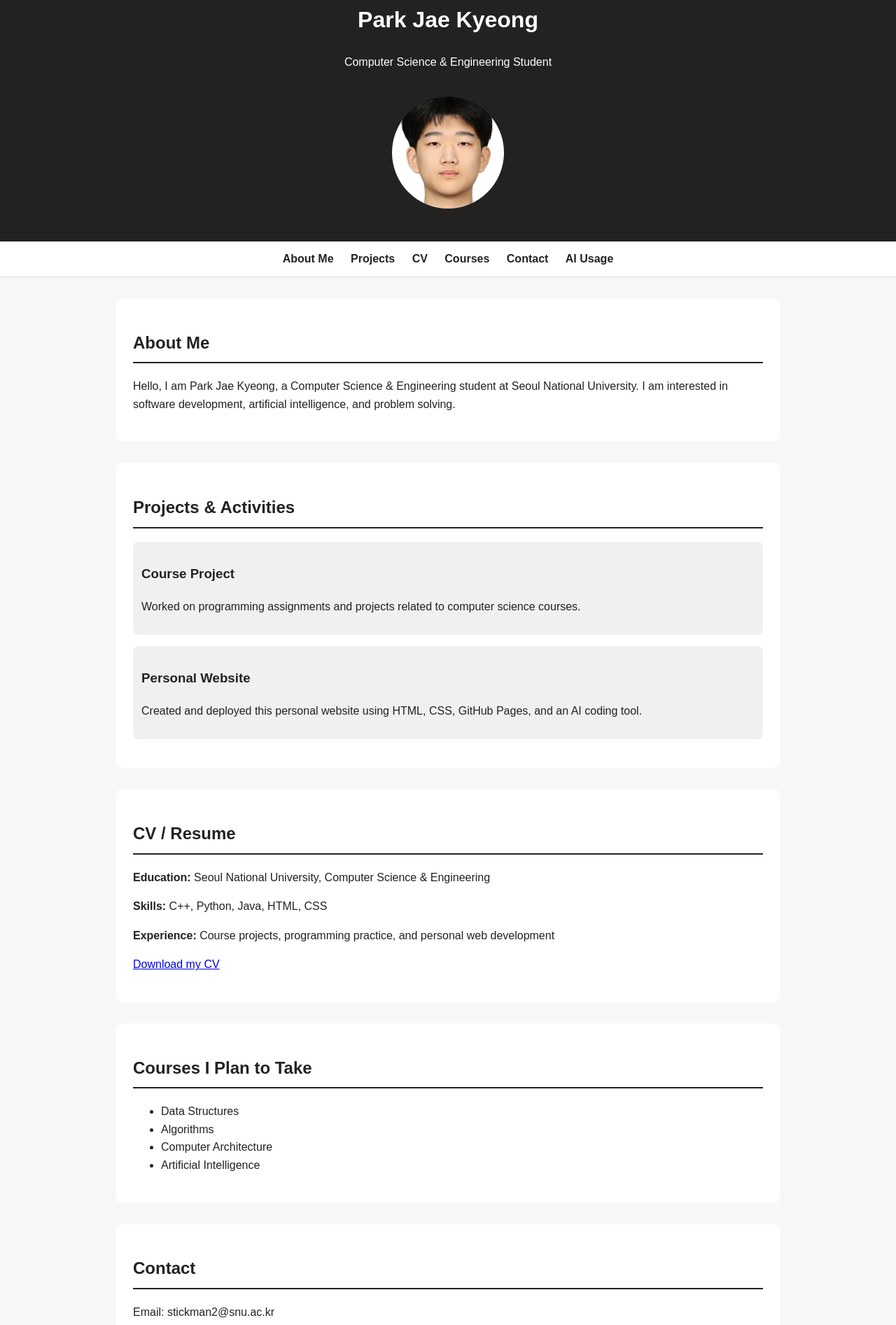
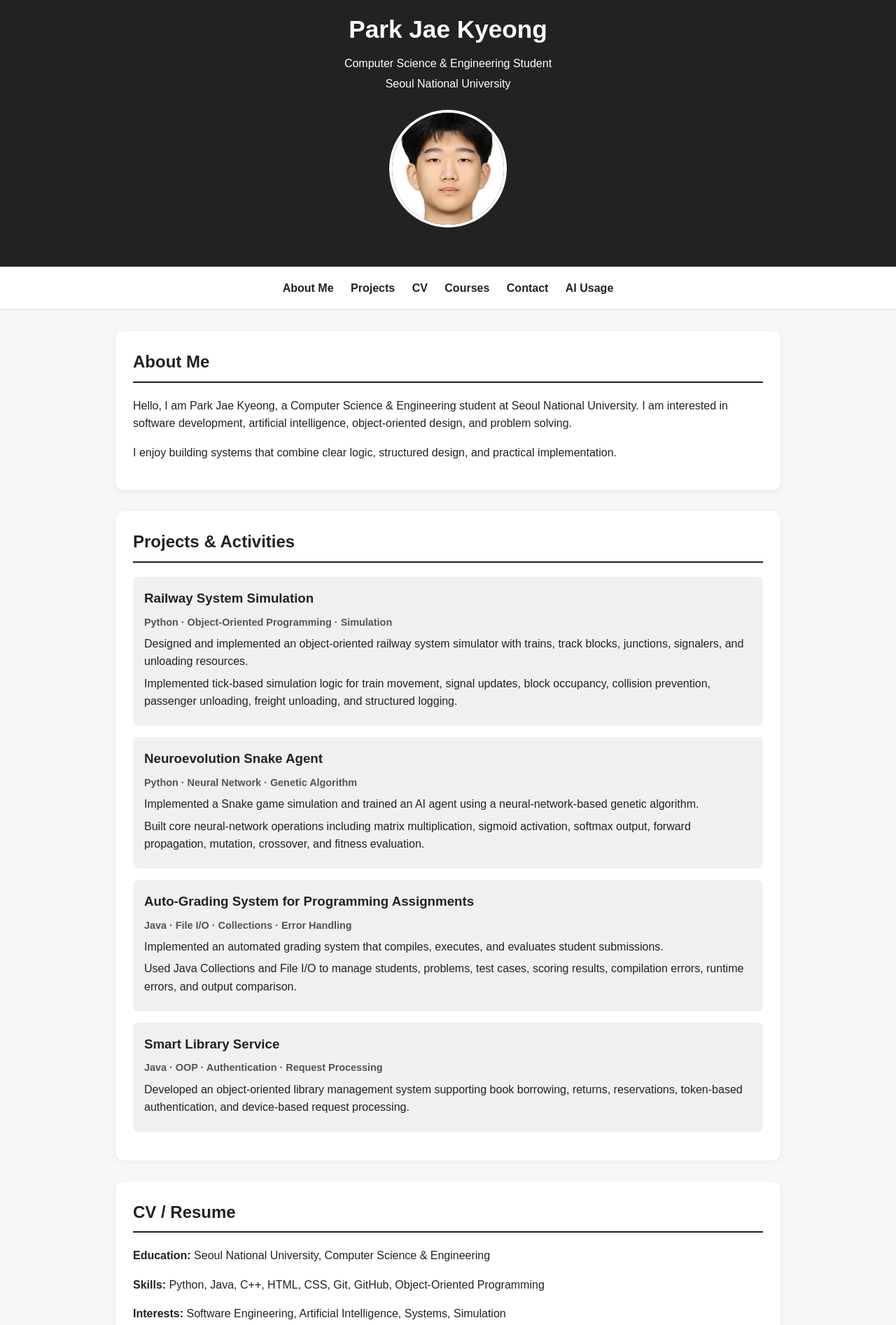
Before and after one commit to p-jaekyeong/p-jaekyeong.github.io, a plain HTML site: page index.html in a window 1280 px wide. Shown: the part 58-1951 px from the top of the page at 70% size. Drawn offline with Linux system fonts and the light colour scheme.

Commit message:
Update index.html

```diff
--- a/index.html
+++ b/index.html
@@ -16,8 +16,17 @@
     header {
       background: #222;
       color: white;
-      padding: 40px 20px;
+      padding: 48px 20px;
       text-align: center;
+    }
+
+    header h1 {
+      margin-bottom: 8px;
+      font-size: 2.2rem;
+    }
+
+    header p {
+      margin: 4px 0;
     }
 
     nav {
@@ -27,13 +36,19 @@
       position: sticky;
       top: 0;
       border-bottom: 1px solid #ddd;
+      z-index: 10;
     }
 
     nav a {
-      margin: 0 10px;
+      display: inline-block;
+      margin: 6px 10px;
       color: #222;
       text-decoration: none;
       font-weight: bold;
+    }
+
+    nav a:hover {
+      text-decoration: underline;
     }
 
     section {
@@ -42,6 +57,7 @@
       padding: 25px;
       background: white;
       border-radius: 12px;
+      box-shadow: 0 2px 8px rgba(0, 0, 0, 0.06);
     }
 
     .profile {
@@ -50,18 +66,39 @@
       object-fit: cover;
       border-radius: 50%;
       margin-top: 20px;
+      border: 4px solid white;
     }
 
     h2 {
       border-bottom: 2px solid #222;
       padding-bottom: 8px;
+      margin-top: 0;
     }
 
     .project {
       margin-bottom: 16px;
-      padding: 12px;
+      padding: 16px;
       background: #f0f0f0;
       border-radius: 8px;
+    }
+
+    .project h3 {
+      margin-top: 0;
+      margin-bottom: 8px;
+    }
+
+    .project p {
+      margin: 6px 0;
+    }
+
+    .tag {
+      font-size: 0.9rem;
+      font-weight: bold;
+      color: #555;
+    }
+
+    a {
+      color: #0057b8;
     }
 
     footer {
@@ -69,12 +106,29 @@
       padding: 30px;
       color: #666;
     }
+
+    @media (max-width: 600px) {
+      section {
+        margin: 20px 12px;
+        padding: 20px;
+      }
+
+      header h1 {
+        font-size: 1.8rem;
+      }
+
+      .profile {
+        width: 130px;
+        height: 130px;
+      }
+    }
   </style>
 </head>
 <body>
   <header>
     <h1>Park Jae Kyeong</h1>
     <p>Computer Science & Engineering Student</p>
+    <p>Seoul National University</p>
     <img src="assets/profile.jpg" alt="Profile photo of Park Jae Kyeong" class="profile" />
   </header>
 
@@ -91,7 +145,10 @@
     <h2>About Me</h2>
     <p>
       Hello, I am Park Jae Kyeong, a Computer Science & Engineering student at Seoul National University.
-      I am interested in software development, artificial intelligence, and problem solving.
+      I am interested in software development, artificial intelligence, object-oriented design, and problem solving.
+    </p>
+    <p>
+      I enjoy building systems that combine clear logic, structured design, and practical implementation.
     </p>
   </section>
 
@@ -99,46 +156,92 @@
     <h2>Projects & Activities</h2>
 
     <div class="project">
-      <h3>Course Project</h3>
-      <p>Worked on programming assignments and projects related to computer science courses.</p>
+      <h3>Railway System Simulation</h3>
+      <p class="tag">Python · Object-Oriented Programming · Simulation</p>
+      <p>
+        Designed and implemented an object-oriented railway system simulator with trains, track blocks,
+        junctions, signalers, and unloading resources.
+      </p>
+      <p>
+        Implemented tick-based simulation logic for train movement, signal updates, block occupancy,
+        collision prevention, passenger unloading, freight unloading, and structured logging.
+      </p>
     </div>
 
     <div class="project">
-      <h3>Personal Website</h3>
-      <p>Created and deployed this personal website using HTML, CSS, GitHub Pages, and an AI coding tool.</p>
+      <h3>Neuroevolution Snake Agent</h3>
+      <p class="tag">Python · Neural Network · Genetic Algorithm</p>
+      <p>
+        Implemented a Snake game simulation and trained an AI agent using a neural-network-based
+        genetic algorithm.
+      </p>
+      <p>
+        Built core neural-network operations including matrix multiplication, sigmoid activation,
+        softmax output, forward propagation, mutation, crossover, and fitness evaluation.
+      </p>
+    </div>
+
+    <div class="project">
+      <h3>Auto-Grading System for Programming Assignments</h3>
+      <p class="tag">Java · File I/O · Collections · Error Handling</p>
+      <p>
+        Implemented an automated grading system that compiles, executes, and evaluates student submissions.
+      </p>
+      <p>
+        Used Java Collections and File I/O to manage students, problems, test cases, scoring results,
+        compilation errors, runtime errors, and output comparison.
+      </p>
+    </div>
+
+    <div class="project">
+      <h3>Smart Library Service</h3>
+      <p class="tag">Java · OOP · Authentication · Request Processing</p>
+      <p>
+        Developed an object-oriented library management system supporting book borrowing, returns,
+        reservations, token-based authentication, and device-based request processing.
+      </p>
     </div>
   </section>
 
   <section id="cv">
     <h2>CV / Resume</h2>
     <p><strong>Education:</strong> Seoul National University, Computer Science & Engineering</p>
-    <p><strong>Skills:</strong> C++, Python, Java, HTML, CSS</p>
-    <p><strong>Experience:</strong> Course projects, programming practice, and personal web development</p>
+    <p><strong>Skills:</strong> Python, Java, C++, HTML, CSS, Git, GitHub, Object-Oriented Programming</p>
+    <p><strong>Interests:</strong> Software Engineering, Artificial Intelligence, Systems, Simulation</p>
     <p>
-      <a href="assets/cv.pdf" target="_blank">Download my CV</a>
+      <a href="assets/cv.pdf" target="_blank" rel="noopener noreferrer">Download my CV</a>
     </p>
   </section>
 
 <section id="courses">
   <h2>Courses I Plan to Take</h2>
   <ul>
-      <li>Data Structures</li>
     <li>Algorithms</li>
     <li>Computer Architecture</li>
     <li>Artificial Intelligence</li>
+    <li>Operating Systems</li>
   </ul>
 </section>
 
   <section id="contact">
     <h2>Contact</h2>
-    <p>Email: stickman2@snu.ac.kr</p>
-    <p>GitHub: <a href="https://github.com/p-jaekyeong" target="_blank">github.com/p-jaekyeong</a></p>
+    <p>Email: <a href="mailto:stickman2@snu.ac.kr">stickman2@snu.ac.kr</a></p>
+    <p>
+      GitHub:
+      <a href="https://github.com/p-jaekyeong" target="_blank" rel="noopener noreferrer">
+        github.com/p-jaekyeong
+      </a>
+    </p>
   </section>
 
   <section id="ai-usage">
     <h2>AI Usage</h2>
-    <p><strong>Tool:</strong> ChatGPT</p>
-    <p><strong>Prompt:</strong> Build a static personal website compatible with GitHub Pages.</p>
+    <p><strong>Tool:</strong> Codex</p>
+    <p>
+      <strong>Prompt:</strong>
+      Improve this static GitHub Pages personal website. Make the design cleaner and responsive,
+      and keep the required sections: About Me, Projects, CV, Courses, Contact, and AI Usage.
+    </p>
   </section>
 
   <footer>
```
Lines whose indentation alone changed are shown as unchanged.
